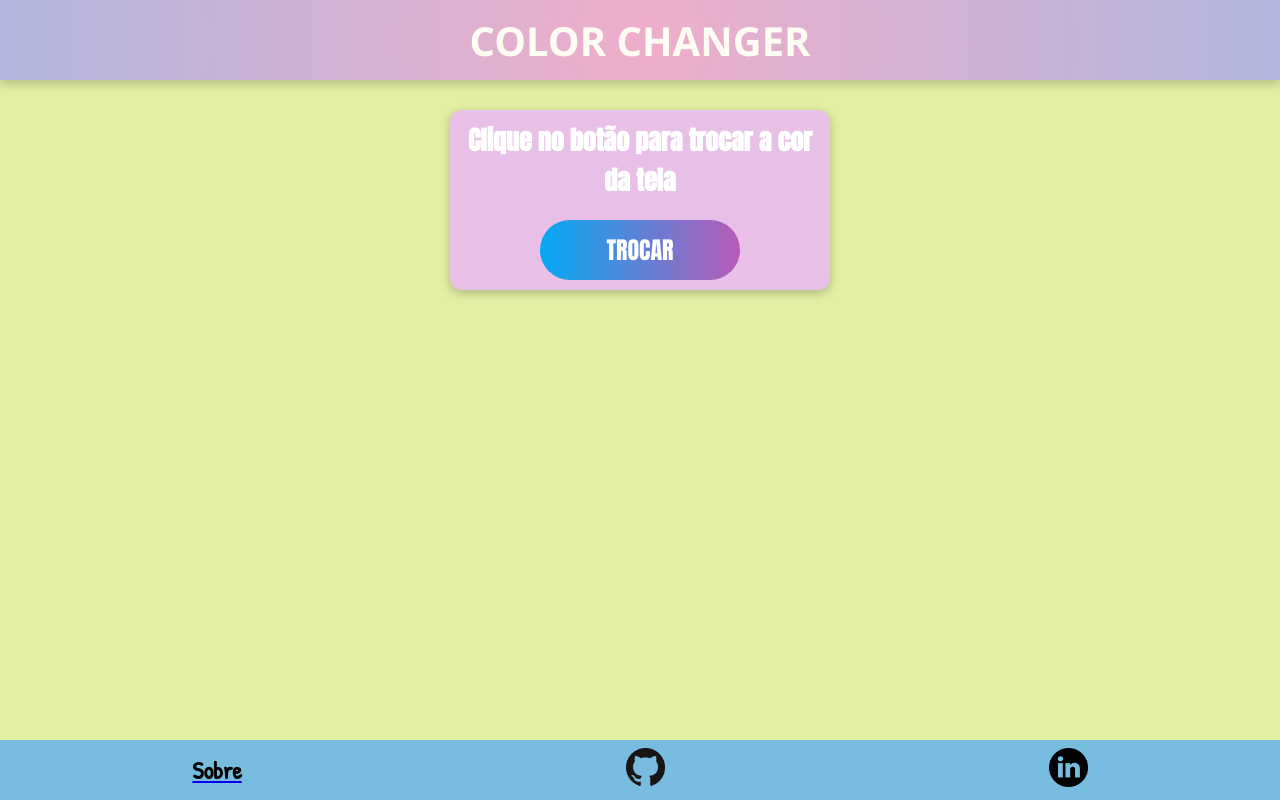
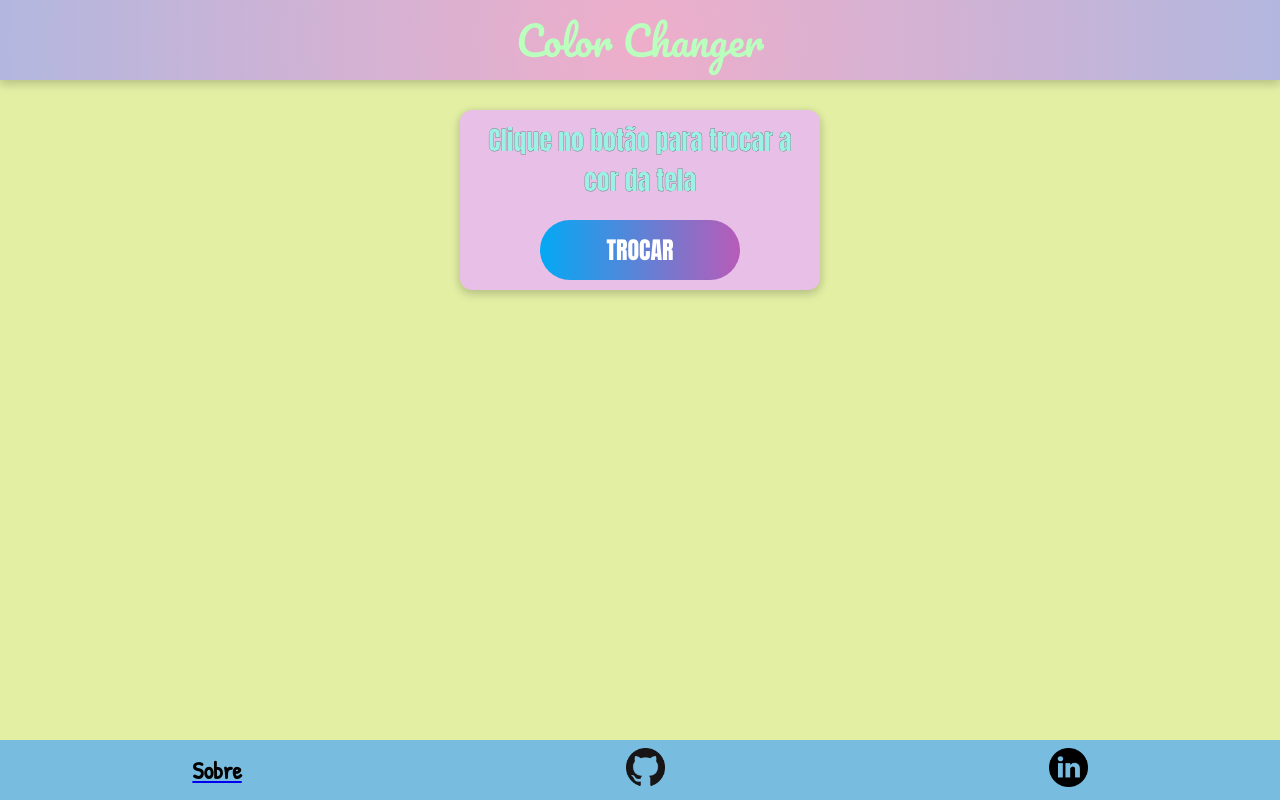
Before and after one commit to oisol/ColorChanger-React, a React (Create React App) app: page / in a window 1280 px wide. Built offline with nearby package versions, Linux system fonts and the light colour scheme; no server answers.

Commit message:
Pequenos ajustes

```diff
--- a/public/index.html
+++ b/public/index.html
@@ -7,7 +7,10 @@
     <title>Color Changer</title>
   </head>
   <body>
-    <noscript>You need to enable JavaScript to run this app.</noscript>
+    <noscript>
+      Você precisa ativar o JavaScript para a aplicação funcionar.<br/>
+      You need to enable JavaScript to run this app.
+    </noscript>
     <div id="root"></div>
   </body>
 </html>
--- a/src/components/Header.js
+++ b/src/components/Header.js
@@ -1,7 +1,9 @@
 function Header() {
     return (
         <header className="header">
-            <h1 className="header--title">COLOR CHANGER</h1>
+            <h1 className="header--title">
+                Color Changer
+            </h1>
         </header>
     )
 }
--- a/src/components/Main.js
+++ b/src/components/Main.js
@@ -1,4 +1,3 @@
-import { findByLabelText } from "@testing-library/react";
 import { useState, useEffect } from "react";
 import Swal from 'sweetalert2';
 
@@ -8,7 +7,7 @@ function Main() {
     const [cat, setCat] = useState("");
     const [isShown, setIsShown] = useState('none');
 
-    // api para imagem aleatória de gato
+    // api para imagem aleatória de gatos
     fetch('https://aws.random.cat/meow')
     .then(res => res.json())
     .then(data => {
@@ -17,7 +16,7 @@ function Main() {
         ))
     })
 
-    // Atualiza pagina
+    // Atualizar pagina
     useEffect(() => {
         document.body.style.backgroundColor = `${color}`;
 
@@ -55,7 +54,7 @@ function Main() {
             imageUrl: `${cat}`,
             imageWidth: 400,
             imageHeight: 200,
-            imageAlt: 'Imagem',
+            imageAlt: 'Carregando Imagem',
             confirmButtonText: "Yayyy"
           })
     }
@@ -67,7 +66,7 @@ function Main() {
             imageUrl: `${cat}`,
             imageWidth: 400,
             imageHeight: 200,
-            imageAlt: 'Imagem',
+            imageAlt: 'Carregando Imagem',
             confirmButtonText: 'o(≧▽≦)o'
           })
     }
--- a/src/index.css
+++ b/src/index.css
@@ -1,5 +1,6 @@
 @import url('https://fonts.googleapis.com/css2?family=Patrick+Hand&display=swap');
 @import url('https://fonts.googleapis.com/css2?family=Anton&display=swap');
+@import url('https://fonts.googleapis.com/css2?family=Pacifico&display=swap');
 
 * {
   margin: 0;
@@ -17,15 +18,17 @@ body {
   flex-direction: column;
   height: 80px;
   background: rgb(238,174,202);
-background: radial-gradient(circle, rgba(238,174,202,1) 0%, rgba(148,187,233,1) 150%);
+  background: radial-gradient(circle, rgba(238,174,202,1) 0%, rgba(148,187,233,1) 150%);
   box-shadow: 0px 3px 10px 1px #00000035;
 }
 
 .header--title {
+  overflow: auto;
   text-align: center;
+  font-weight: 400;
   font-size: 40px;
-  font-family: 'Segoe UI', Tahoma, Geneva, Verdana, sans-serif;
-  color: rgb(255, 252, 244);
+  font-family: 'Pacifico', cursive;
+  color: #BAFFBD;
   cursor: default;
 }
 
@@ -37,6 +40,8 @@ main {
 }
 
 .main--card {
+  overflow: auto;
+  box-sizing: border-box;
   display: flex;
   flex-direction: column;
   align-items: center;
@@ -45,14 +50,17 @@ main {
   height: auto;
   border-radius: 12px;
   padding: 10px;
+  margin: 0px 10px 0px 10px;
   box-shadow: 0px 3px 10px 1px #00000035;
 }
 
 .main--text {
+  -webkit-text-stroke: 0.2px rgb(44, 44, 44);
   font-size: 26px;
+  font-weight: 400;
   text-align: center;
   font-family: 'Anton';
-  color: #ffffff;
+  color: #9bf1e4;
   cursor: default;
 }
 
```
